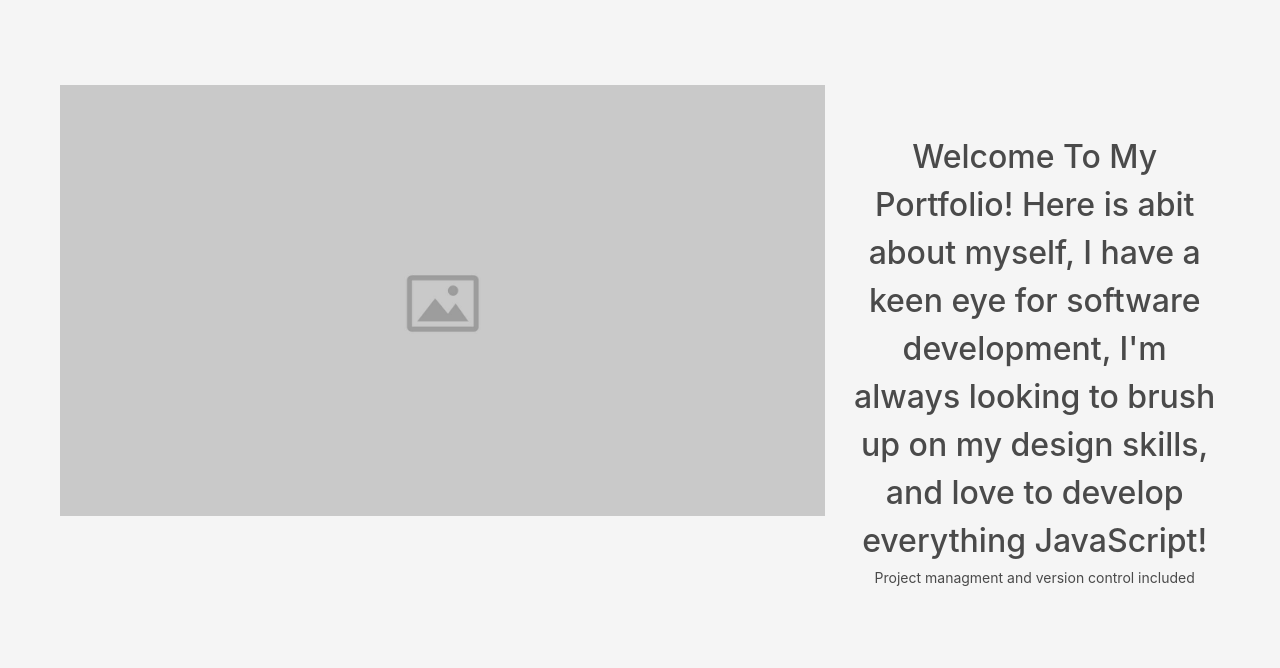
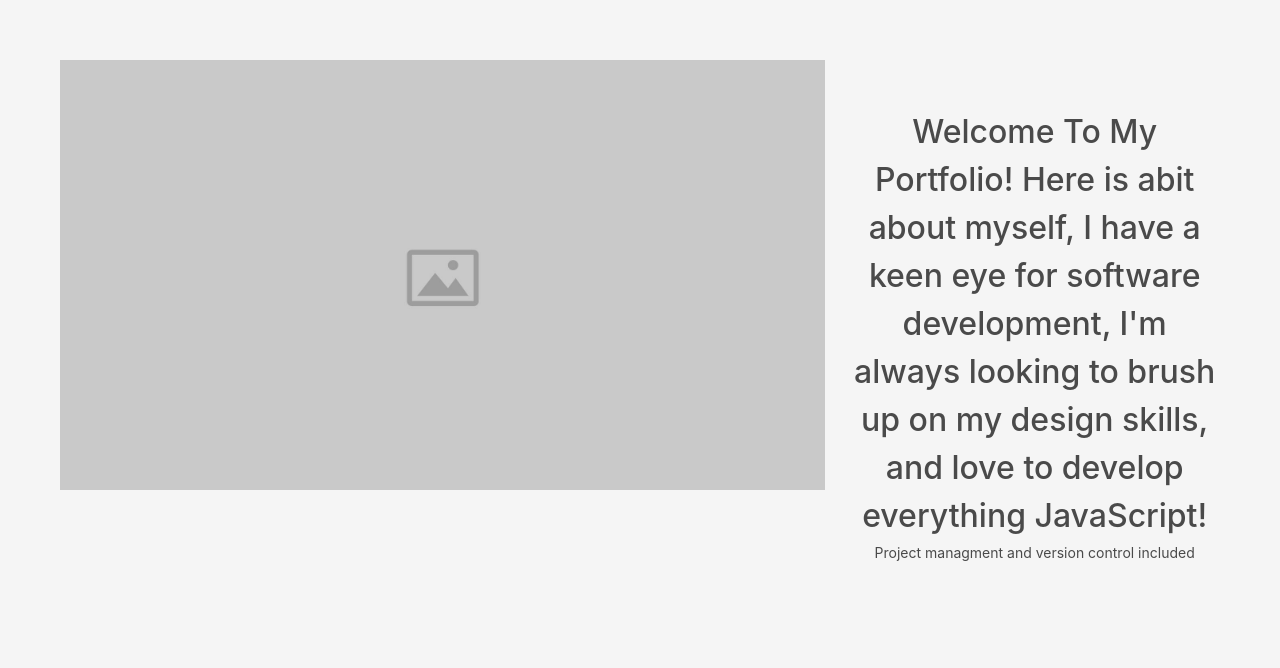
Before and after one commit to GeorgiosP/Georgios-Portfolio, a website: page index.html in a window 1280 px wide. Shown: the part 1072-1740 px from the top of the page. Drawn offline with nearby package versions, Linux system fonts and the light colour scheme.

Commit message:
style and anchor changes for scrolling positions

```diff
--- a/index.html
+++ b/index.html
@@ -16,7 +16,7 @@
     <link href="assets/favicon/favicon.ico" rel="icon" type="image/x-icon">
 </head>
 
-<body>
+<body id="Body">
     <div id="home"></div>
     <div id="body-wrapper">
         <nav id="nav">
@@ -59,8 +59,8 @@
             </div>
 
         </header>
-
-        <section class="about" id="about">
+        <div id="about"></div>
+        <section class="about">
 
             <div class="hero-body section-content">
 
@@ -125,8 +125,9 @@
             </div>
 
         </section>
+        <div id="contact"></div>
         <section class="contact">
-            <div id="contact"></div>
+
             <div id="contactDiv" class="hero-body section-content">
                 <h1 class="contact">Contact Me</h1>
                 <form id="contact-form" action="https://formspree.io/g.psarakis3800@gmail.com" method="post">
--- a/scripts/scroll.js
+++ b/scripts/scroll.js
@@ -36,6 +36,7 @@ function doScrolling(element, duration) {
   })
 }
 
+
 document.getElementById('contactMe').addEventListener('click', doScrolling.bind(null, '#contact', 800))
 document.getElementById('homeLink').addEventListener('click', doScrolling.bind(null, '#home', 800))
 document.getElementById('homeLogo').addEventListener('click', doScrolling.bind(null, '#home', 800))
--- a/styles/main.css
+++ b/styles/main.css
@@ -295,7 +295,7 @@ p#AboutMePara {
 }
 
 section.about {
-    padding: 2% 0% 7% 0%;
+    padding: 0%;
 }
 
 
```
